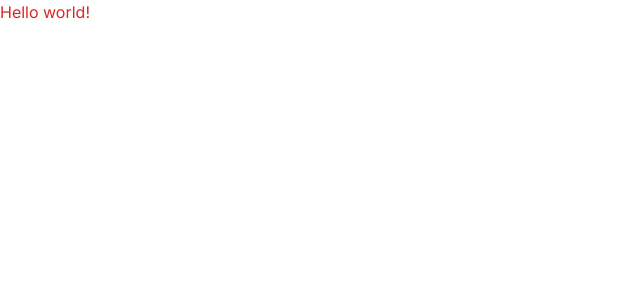
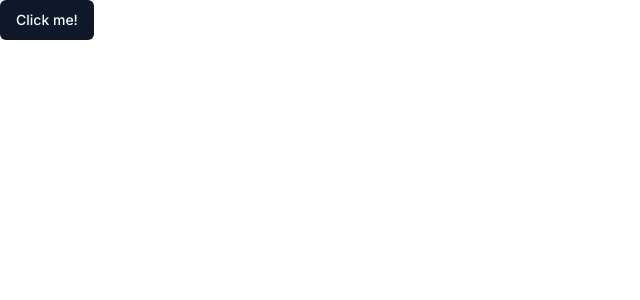
Before and after one commit to olyaiy/ai-saas, a Next.js app in the folder chatpdf/: page / in a window 1280 px wide. Shown: the top 300 px of the page, without its empty margins (0-640 px from the left). Built offline with nearby package versions, Linux system fonts and the light colour scheme.

Commit message:
initialize clerk auth

```diff
--- a/chatpdf/package.json
+++ b/chatpdf/package.json
@@ -9,6 +9,8 @@
     "lint": "next lint"
   },
   "dependencies": {
+    "@clerk/nextjs": "^5.2.3",
+    "@radix-ui/react-slot": "^1.1.0",
     "class-variance-authority": "^0.7.0",
     "clsx": "^2.1.1",
     "lucide-react": "^0.408.0",
--- a/chatpdf/src/app/layout.tsx
+++ b/chatpdf/src/app/layout.tsx
@@ -1,12 +1,12 @@
 import type { Metadata } from "next";
 import { Inter } from "next/font/google";
 import "./globals.css";
+import { ClerkProvider } from "@clerk/nextjs";
 
 const inter = Inter({ subsets: ["latin"] });
 
 export const metadata: Metadata = {
-  title: "Create Next App",
-  description: "Generated by create next app",
+  title: "ChatPDF",
 };
 
 export default function RootLayout({
@@ -15,8 +15,11 @@
   children: React.ReactNode;
 }>) {
   return (
-    <html lang="en">
-      <body className={inter.className}>{children}</body>
-    </html>
+    <ClerkProvider>
+      <html lang="en">
+        <body className={inter.className}>{children}</body>
+      </html>
+    </ClerkProvider>
+
   );
 }
--- a/chatpdf/src/app/page.tsx
+++ b/chatpdf/src/app/page.tsx
@@ -1,7 +1,8 @@
+import { Button } from "@/components/ui/button";
 import Image from "next/image";
 
 export default function Home() {
   return (
-    <h1 className="text-red-600"> Hello world! </h1>
+    <Button variant="default">Click me!</Button>
   );
 }
--- /dev/null
+++ b/chatpdf/src/components/ui/button.tsx
@@ -0,0 +1,56 @@
+import * as React from "react"
+import { Slot } from "@radix-ui/react-slot"
+import { cva, type VariantProps } from "class-variance-authority"
+
+import { cn } from "@/lib/utils"
+
+const buttonVariants = cva(
+  "inline-flex items-center justify-center whitespace-nowrap rounded-md text-sm font-medium ring-offset-background transition-colors focus-visible:outline-none focus-visible:ring-2 focus-visible:ring-ring focus-visible:ring-offset-2 disabled:pointer-events-none disabled:opacity-50",
+  {
+    variants: {
+      variant: {
+        default: "bg-primary text-primary-foreground hover:bg-primary/90",
+        destructive:
+          "bg-destructive text-destructive-foreground hover:bg-destructive/90",
+        outline:
+          "border border-input bg-background hover:bg-accent hover:text-accent-foreground",
+        secondary:
+          "bg-secondary text-secondary-foreground hover:bg-secondary/80",
+        ghost: "hover:bg-accent hover:text-accent-foreground",
+        link: "text-primary underline-offset-4 hover:underline",
+      },
+      size: {
+        default: "h-10 px-4 py-2",
+        sm: "h-9 rounded-md px-3",
+        lg: "h-11 rounded-md px-8",
+        icon: "h-10 w-10",
+      },
+    },
+    defaultVariants: {
+      variant: "default",
+      size: "default",
+    },
+  }
+)
+
+export interface ButtonProps
+  extends React.ButtonHTMLAttributes<HTMLButtonElement>,
+    VariantProps<typeof buttonVariants> {
+  asChild?: boolean
+}
+
+const Button = React.forwardRef<HTMLButtonElement, ButtonProps>(
+  ({ className, variant, size, asChild = false, ...props }, ref) => {
+    const Comp = asChild ? Slot : "button"
+    return (
+      <Comp
+        className={cn(buttonVariants({ variant, size, className }))}
+        ref={ref}
+        {...props}
+      />
+    )
+  }
+)
+Button.displayName = "Button"
+
+export { Button, buttonVariants }
--- /dev/null
+++ b/chatpdf/src/middleware.ts
@@ -0,0 +1,9 @@
+import { clerkMiddleware } from "@clerk/nextjs/server";
+
+export default clerkMiddleware({
+    publicRoutes: ["/"]
+});
+
+export const config = {
+  matcher: ["/((?!.*\\..*|_next).*)", "/", "/(api|trpc)(.*)"],
+};
```
Also changed, not shown: 2 other files (tests, documents, lock files or other folders).
